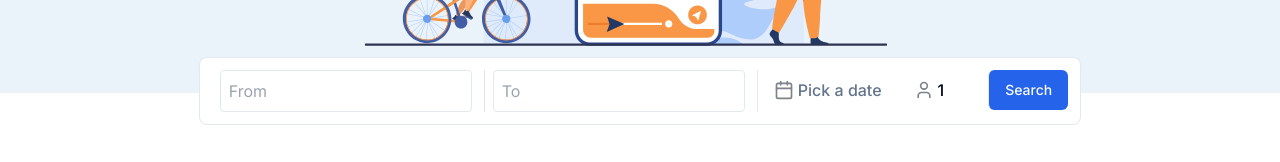
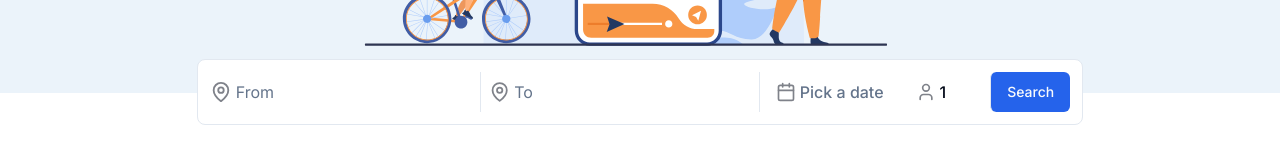
Before and after one commit to biradar-vilohith-patil/smart-Carpooling, a React (Vite) app in the folder client/: page / in a window 1280 px wide. Shown: the part 356-518 px from the top of the page. Built offline with nearby package versions, Linux system fonts and the light colour scheme.

Commit message:
Update Search.jsx

```diff
--- a/client/src/components/Search.jsx
+++ b/client/src/components/Search.jsx
@@ -7,9 +7,10 @@ import { Button } from "./ui/button"
 import { Calendar } from "./ui/calendar"
 import { Popover, PopoverContent, PopoverTrigger } from "./ui/popover"
 import { Form, FormControl, FormField, FormItem } from "./ui/form"
-import { CalendarIcon, Minus, Plus, User } from "lucide-react"
+import { CalendarIcon, MapPin, Minus, Plus, User } from "lucide-react"
+import { Input } from "./ui/input"
 import { useSearchParams } from "react-router-dom"
-import OSMAutocomplete from "./OSMAutocomplete"
+
 
 const searchSchema = z.object({
   from: z.string(),
@@ -19,47 +20,56 @@ const searchSchema = z.object({
 })
 
 const Search = () => {
-  const [searchParams, setSearchParams] = useSearchParams({
-    from: "", to: "", seat: "", date: ""
-  });
+  const [searchParams, setSearchParams] = useSearchParams({from:"",to:"",seat:"",date:""})
 
   const form = useForm({
     resolver: zodResolver(searchSchema),
     defaultValues: {
-      from: searchParams.get("from") || "",
-      to: searchParams.get("to") || "",
-      seat: parseInt(searchParams.get("seat")) >= 1 && parseInt(searchParams.get("seat")) <= 10 ? parseInt(searchParams.get("seat")) : 1,
-      date: searchParams.get("date") ? new Date(searchParams.get("date")) : null,
+      from: searchParams.get("from") || "", // Ensure default value is an empty string if not found
+      to: searchParams.get("to") || "", // Ensure default value is an empty string if not found
+      seat: parseInt(searchParams.get("seat")) >= 1 && parseInt(searchParams.get("seat")) <= 10 ? parseInt(searchParams.get("seat")) : 1, // Ensure seat is between 1 and 10
+      date: searchParams.get("date") ? new Date(searchParams.get("date")) : null // Convert date string to Date object or null if not found
     },
   });
 
   const onSubmit = async (data) => {
     await form.handleSubmit((formData) => {
-      setSearchParams({
-        from: formData.from,
-        to: formData.to,
-        seat: formData.seat,
-        date: formData.date.toISOString(),
-      }, { replace: true });
+      setSearchParams(formData, {replace: true});
     })(data);
   };
 
   return (
     <Form {...form}>
       <form onSubmit={onSubmit} className="flex flex-col gap-1 sm:flex-row w-full sm:w-fit divide-y sm:divide-y-0 sm:divide-x bg-background border p-3 rounded-lg">
-        <div className="flex flex-col px-2">
-          <OSMAutocomplete
-            placeholder="From"
-            onSelect={(place) => form.setValue("from", place.address)}
+        <div className="flex ">
+          <FormField
+            control={form.control}
+            name="from"
+            render={({ field }) => (
+              <FormItem className="flex items-center space-y-0">
+                <MapPin className="opacity-50" />
+                <FormControl>
+                  <Input placeholder="From" className="focus-visible:ring-0 md:text-base focus-visible:ring-transparent focus-visible:ring-offset-0 border-none  px-1"  {...field} />
+                </FormControl>
+              </FormItem>
+            )}
           />
         </div>
-        <div className="flex flex-col px-2">
-          <OSMAutocomplete
-            placeholder="To"
-            onSelect={(place) => form.setValue("to", place.address)}
+        <div className="flex ">
+          <FormField
+            control={form.control}
+            name="to"
+            render={({ field }) => (
+              <FormItem className="flex items-center space-y-0">
+                <MapPin className="opacity-50 sm:ml-2" />
+                <FormControl>
+                  <Input placeholder="To" className="focus-visible:ring-0 md:text-base focus-visible:ring-transparent focus-visible:ring-offset-0 border-none px-1" {...field} />
+                </FormControl>
+              </FormItem>
+            )}
           />
         </div>
-        <div className="flex justify-between">
+        <div className="flex justify-between ">
           <FormField
               control={form.control}
               name="date"
@@ -68,9 +78,13 @@ const Search = () => {
                   <Popover>
                     <PopoverTrigger asChild>
                       <FormControl>
-                      <Button variant={"ghost"} className={cn("md:text-base px-0 sm:px-4 hover:bg-transparent", !field.value && "text-muted-foreground")}>
+                        <Button variant={"ghost"} className={cn("md:text-base px-0 sm:px-4 hover:bg-transparent", !field.value && "text-muted-foreground" )}>
                           <CalendarIcon size={20} className="opacity-50 mr-1 text-foreground" />
-                        {field.value ? format(field.value, "PPP") : <span>Pick a date</span>}
+                          {field.value ? (
+                            format(field.value, "PPP")
+                          ) : (
+                            <span>Pick a date</span>
+                          )}
                         </Button>
                       </FormControl>
                     </PopoverTrigger>
@@ -79,7 +93,9 @@ const Search = () => {
                         mode="single"
                         selected={field.value}
                         onSelect={field.onChange}
-                      disabled={(date) => date < new Date().setHours(0, 0, 0, 0)}
+                        disabled={(date) =>
+                          date < new Date().setHours(0, 0, 0, 0)
+                        }
                         initialFocus
                       />
                     </PopoverContent>
@@ -95,7 +111,7 @@ const Search = () => {
                 <Popover>
                   <PopoverTrigger asChild>
                     <FormControl>
-                      <Button variant={"ghost"} className={cn("w-full justify-start md:text-base px-12 sm:px-4 hover:bg-transparent")}>
+                      <Button variant={"ghost"} className={cn("w-full justify-start md:text-base px-12 sm:px-4 hover:bg-transparent")} >
                         <User size={20} className="opacity-50 mr-1" />
                         <span className="text-md">{field.value}</span>
                       </Button>
@@ -103,11 +119,11 @@ const Search = () => {
                   </PopoverTrigger>
                   <PopoverContent className="w-auto p-0" align="start">
                     <div className="p-4 flex gap-2 items-center">
-                      <Button variant="outline" size="icon" onClick={() => field.value > 1 && field.onChange(field.value - 1)}>
+                      <Button variant="outline" size="icon" onClick={() => field.value>1 && field.onChange(field.value - 1)}>
                         <Minus className="h-4 w-4" />
                       </Button>
                       <span>{field.value}</span>
-                      <Button variant="outline" size="icon" onClick={() => field.value < 10 && field.onChange(field.value + 1)}>
+                      <Button variant="outline" size="icon" onClick={() => field.value<10 && field.onChange(field.value + 1)}  >
                         <Plus className="h-4 w-4" />
                       </Button>
                     </div>
@@ -117,10 +133,11 @@ const Search = () => {
             )}
           />
         </div>
-        <Button type="submit" className="md:ml-6">Search</Button>
+        <Button type="submit" className="md:ml-6" >Search</Button>
       </form>
     </Form>
-  );
-};
 
-export default Search;
+  )
+}
+
+export default Search
```
Lines whose indentation alone changed are shown as unchanged.
